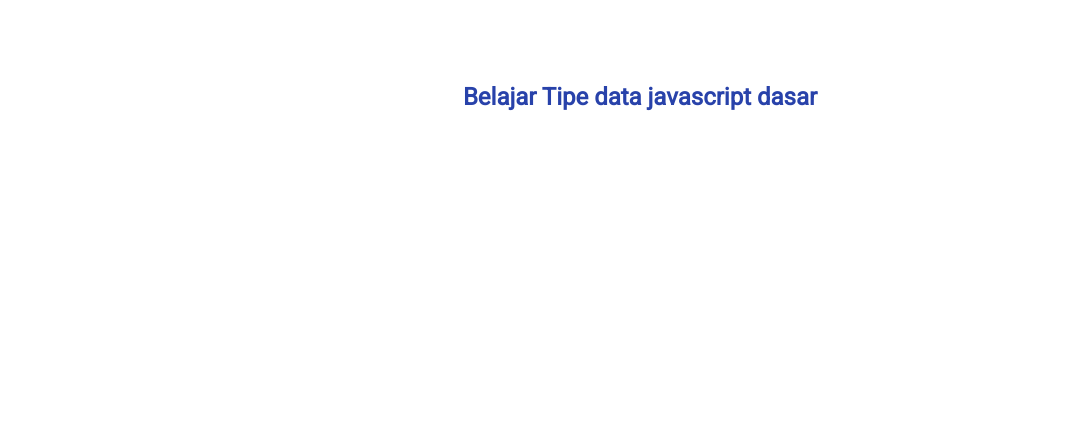
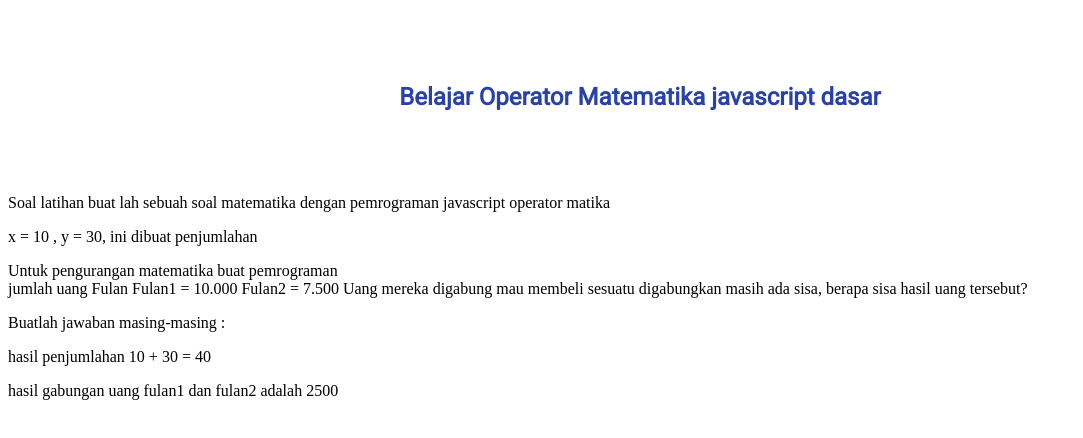
Before and after one commit to Khalidibrhim189/Tipedata-jsdasar, a plain HTML site: page index.html in a window 1280 px wide. Shown: the whole page, without its empty margins (0-1083 px from the left). Drawn offline with Linux system fonts and the light colour scheme.

Commit message:
operator

```diff
--- a/index.html
+++ b/index.html
@@ -12,12 +12,29 @@
 <body>
 
 
-    <h2 class="hello">Belajar Tipe data javascript dasar</h2>
+    <h2 class="hello">Belajar Operator Matematika javascript dasar</h2>
+    <p>Soal latihan buat lah sebuah soal matematika dengan pemrograman javascript operator matika</p>
+    x = 10 , y = 30, ini dibuat penjumlahan
 
+
+    <p>Untuk pengurangan matematika buat pemrograman <br>
+    jumlah uang Fulan
+    Fulan1 = 10.000
+    Fulan2 = 7.500
+
+    Uang mereka digabung mau membeli sesuatu digabungkan masih ada sisa, berapa sisa hasil uang tersebut?
+    </p>
+    Buatlah jawaban masing-masing :
+    <p id="pertambahan">
+
+    </p>
+    <p id="hasil">
+
+    </p>
 
 
 
     <!-- <script src="js/main.js"></script> -->
-    <script src="js/tipedata.js"></script>
+    <script src="js/operator.js"></script>
 </body>
 </html>
--- /dev/null
+++ b/js/operator.js
@@ -0,0 +1,21 @@
+// Operator Matematika
+var x = 10;
+var y = 30;
+
+var penjumlahan = 10 + 30;
+
+document.getElementById('pertambahan').innerHTML = 'hasil penjumlahan 10 + 30 = ' + penjumlahan;
+
+// console.log(penjumlahan);
+
+
+// Pengurangan
+var fulan1 = 10000;
+var fulan2 = 7500;
+
+
+var hasil_pengurangan = 10000 - 7500;
+
+document.getElementById('hasil').innerHTML = 'hasil gabungan uang fulan1 dan fulan2 adalah ' + hasil_pengurangan;
+
+console.log(hasil_pengurangan);
--- a/js/tipedata.js
+++ /dev/null
@@ -1,11 +0,0 @@
-var nama_lengkap = 'Khalid Ibrahim';
-var usia = 21;
-var sekolah = 'SMK N 3 Kota jambi';
-
-var phi= 4.13; //Bilangan pecahan
-
-// var status = true; //Boolean tipe data
-var status = false;
-
-
-console.log(status);
```
